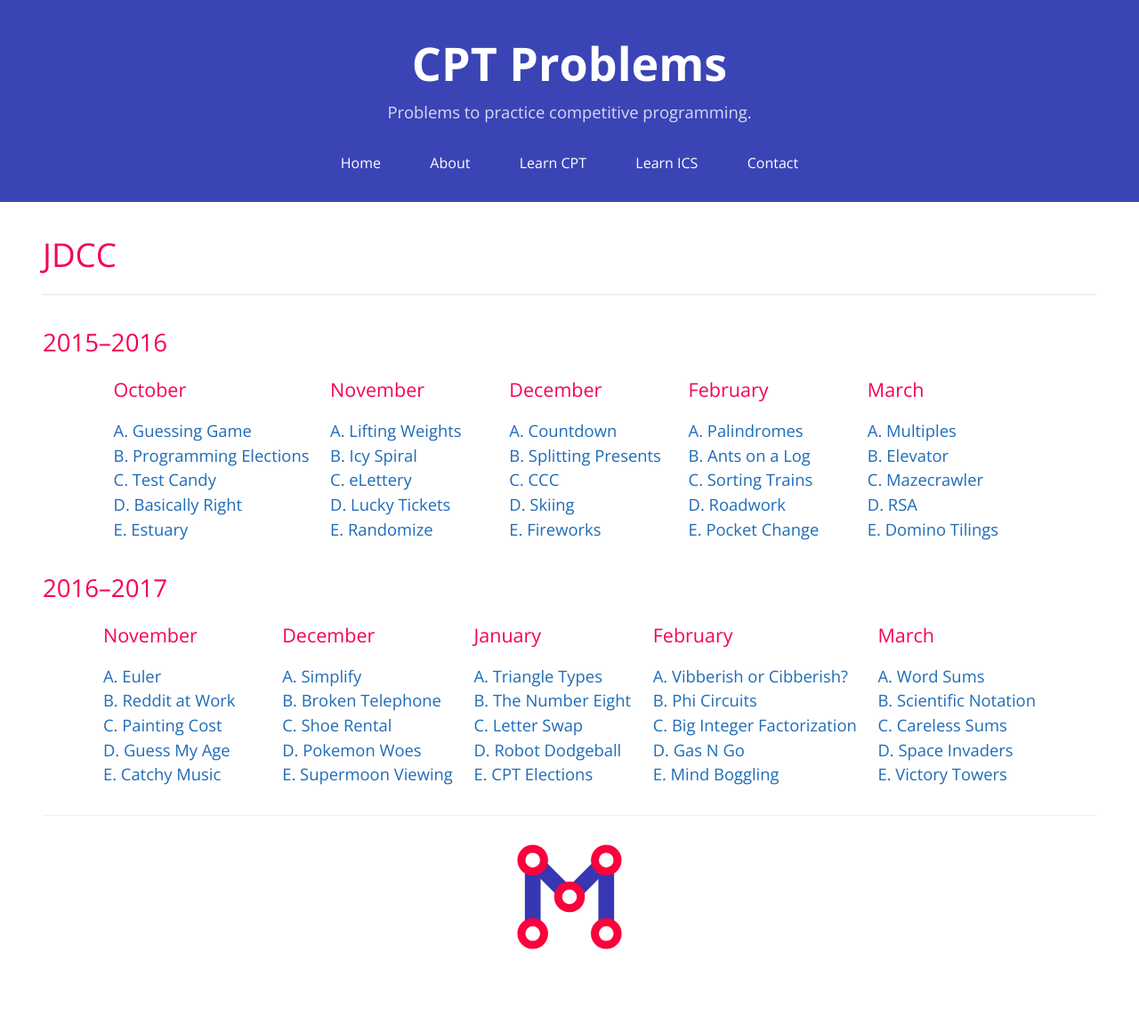
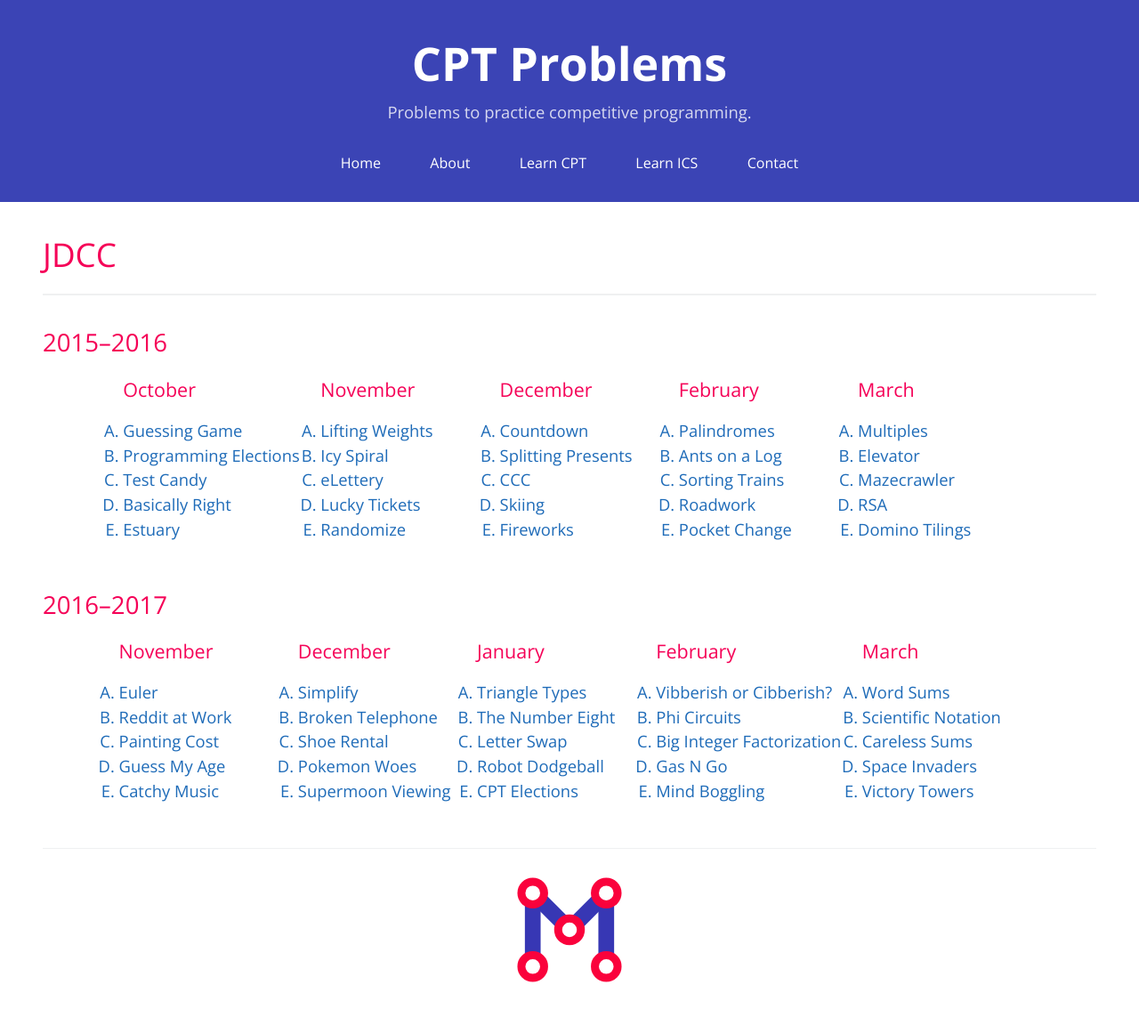
Before and after one commit to mcpt/mcpt.github.io, a Jekyll site: the page built from _cpt-problems/index.md, in a window 1280 px wide. Shown: the whole page at 89% size. Built offline with Jekyll 4.4.1, drawn with Linux system fonts in a browser that asks for light colours; before the commit the page ends 1115 px from its top, so only the background shows below that.

Commit message:
changed problem listings into a list

```diff
--- a/_cpt-problems/index.md
+++ b/_cpt-problems/index.md
@@ -19,10 +19,12 @@
 			{% for round in rounds %}
 				<div class="page-listing">
 					<h3>{{ round.name | capitalize }}</h3>
-					{% assign problems = round.items | sort: 'difficulty' %}
-					{% for problem in problems %}
-						<a href="{{ problem.url }}">{{ problem.difficulty | upcase }}. {{ problem.title }}</a><br>
-					{% endfor %}
+					<ol type="A" style="padding: 0">
+						{% assign problems = round.items | sort: 'difficulty' %}
+						{% for problem in problems %}
+							<a href="{{ problem.url }}"><li>{{ problem.title }}</li></a>
+						{% endfor %}
+					</ol>
 				</div>
 			{% endfor %}
 		{% endif %}
@@ -38,9 +40,12 @@
 				<div class="page-listing">
 					<h3>{{ round.name | capitalize }}</h3>
 					{% assign problems = round.items | sort: 'difficulty' %}
-					{% for problem in problems %}
-						<a href="{{ problem.url }}">{{ problem.difficulty | upcase }}. {{ problem.title }}</a><br>
-					{% endfor %}
+					<ol type="A" style="padding: 0">
+						{% assign problems = round.items | sort: 'difficulty' %}
+						{% for problem in problems %}
+							<a href="{{ problem.url }}"><li>{{ problem.title }}</li></a>
+						{% endfor %}
+					</ol>
 				</div>
 			{% endfor %}
 		{% endif %}
```
Also changed, not shown: Gemfile.lock.
